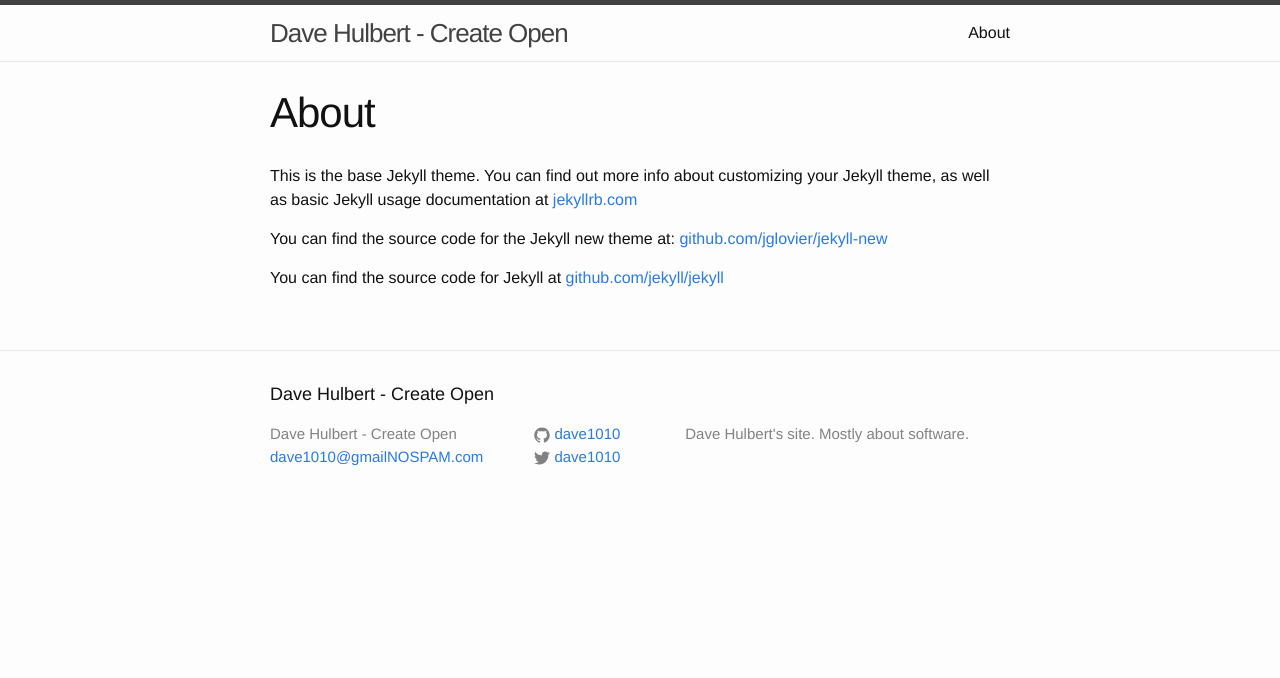
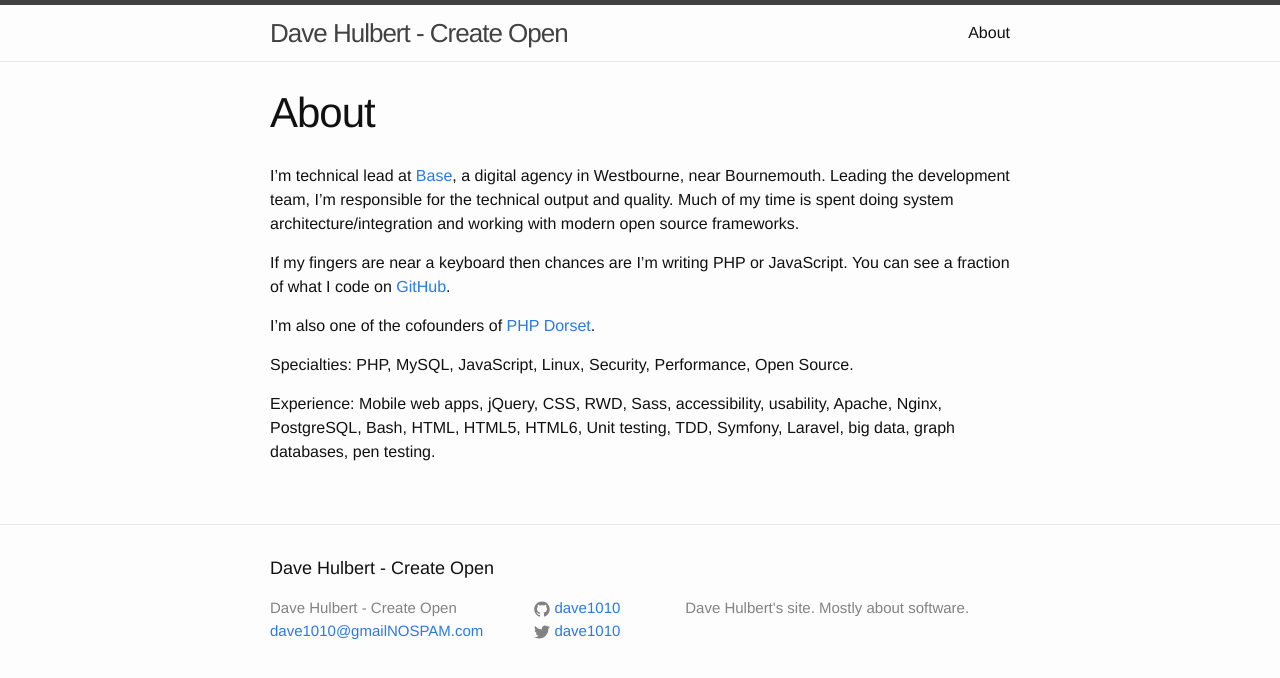
Before and after one commit to dave1010/dave1010.github.io, a Jekyll site: the page built from about.md, in a window 1280 px wide. Shown: the top 678 px of the page. Built offline with Jekyll 4.4.1, drawn with Linux system fonts in a browser that asks for light colours.

Commit message:
About me

```diff
--- a/about.md
+++ b/about.md
@@ -4,8 +4,12 @@
 permalink: /about/
 ---
 
-This is the base Jekyll theme. You can find out more info about customizing your Jekyll theme, as well as basic Jekyll usage documentation at [jekyllrb.com](http://jekyllrb.com/)
+I'm technical lead at [Base](http://wearebase.com), a digital agency in Westbourne, near Bournemouth. Leading the development team, I'm responsible for the technical output and quality. Much of my time is spent doing system architecture/integration and working with modern open source frameworks.
 
-You can find the source code for the Jekyll new theme at: [github.com/jglovier/jekyll-new](https://github.com/jglovier/jekyll-new)
+If my fingers are near a keyboard then chances are I'm writing PHP or JavaScript. You can see a fraction of what I code on [GitHub](https://github.com/dave1010).
 
-You can find the source code for Jekyll at [github.com/jekyll/jekyll](https://github.com/jekyll/jekyll)
+I'm also one of the cofounders of [PHP Dorset](http://www.phpdorset.co.uk).
+
+Specialties: PHP, MySQL, JavaScript, Linux, Security, Performance, Open Source.
+
+Experience: Mobile web apps, jQuery, CSS, RWD, Sass, accessibility, usability, Apache, Nginx, PostgreSQL, Bash, HTML, HTML5, HTML6, Unit testing, TDD, Symfony, Laravel, big data, graph databases, pen testing.
```
